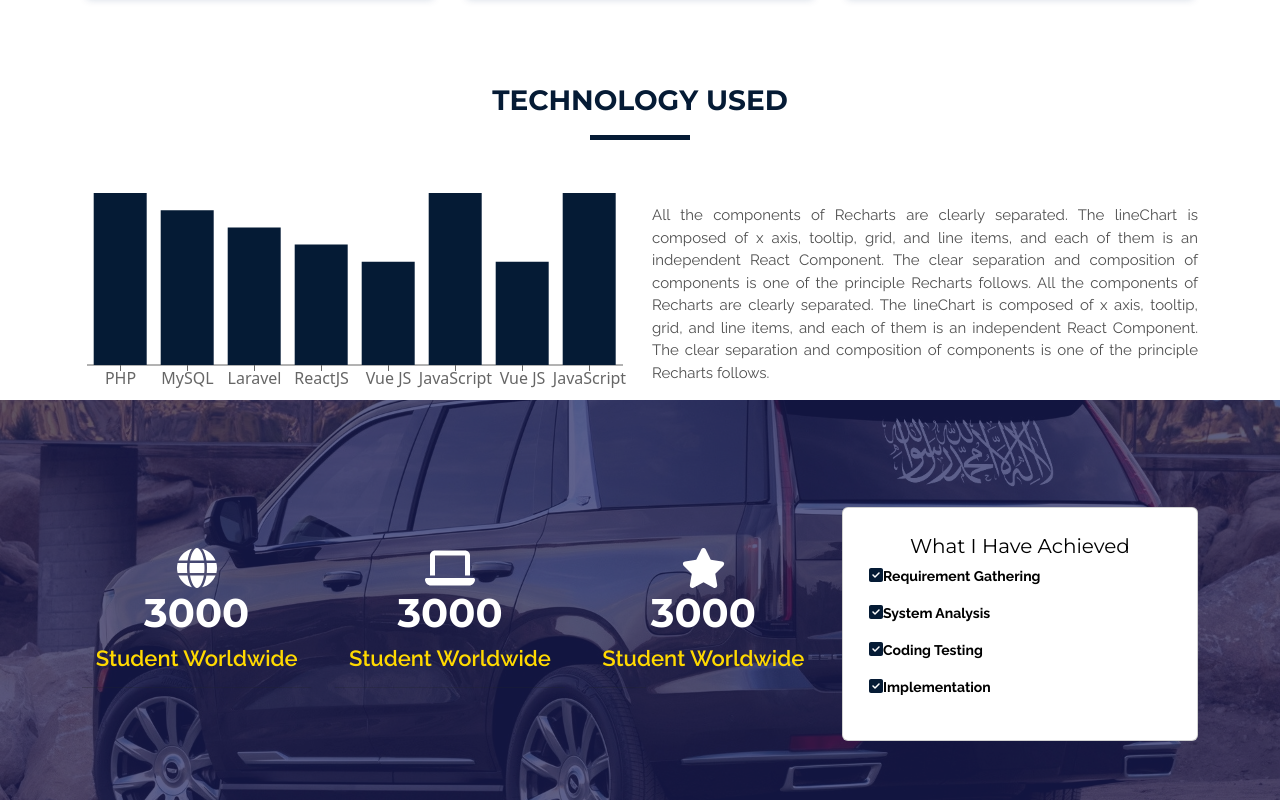
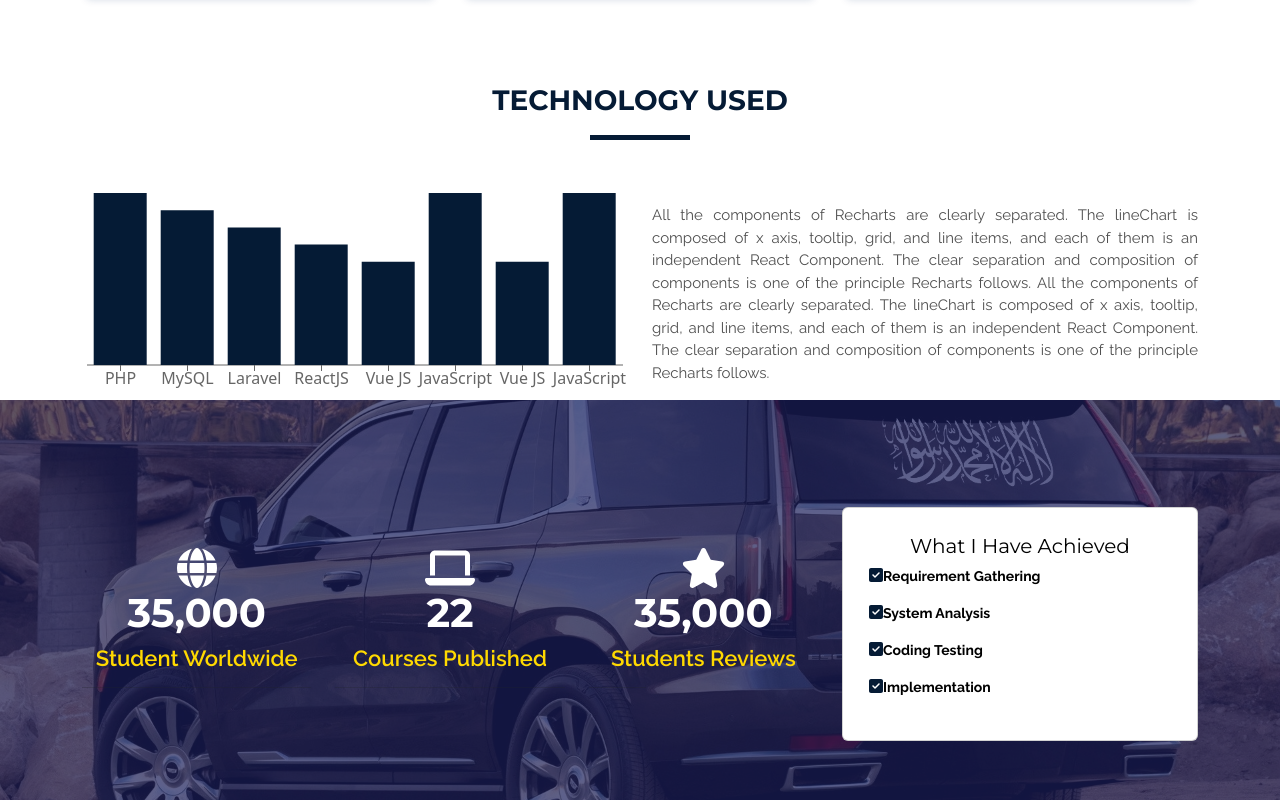
Before and after one commit to Bahrul-Rozak/Online-Learning-Rakyat, a React (Create React App) app: page / in a window 1280 px wide. Shown: the part 1092-1892 px from the top of the page. Built offline with nearby package versions, Linux system fonts and the light colour scheme.

Commit message:
Summary Component 5

```diff
--- a/package.json
+++ b/package.json
@@ -12,8 +12,10 @@
     "bootstrap": "^5.2.3",
     "react": "^18.2.0",
     "react-bootstrap": "^2.7.2",
+    "react-countup": "^6.4.1",
     "react-dom": "^18.2.0",
     "react-scripts": "5.0.1",
+    "react-visibility-sensor": "^5.1.1",
     "recharts": "^2.4.3",
     "web-vitals": "^2.1.4"
   },
--- a/src/components/Summary/Summary.jsx
+++ b/src/components/Summary/Summary.jsx
@@ -3,6 +3,8 @@ import React, { Component, Fragment } from "react";
 import { Card, Col, Container, Row } from "react-bootstrap";
 import { faCheckSquare } from "@fortawesome/free-solid-svg-icons";
 import { faGlobe, faLaptop, faStar } from "@fortawesome/free-solid-svg-icons";
+import CountUp from "react-countup";
+import VisibilitySensor from "react-visibility-sensor";
 
 class Summary extends Component {
   render() {
@@ -16,7 +18,15 @@ class Summary extends Component {
                   <Row className="countSection">
                     <Col>
                       <FontAwesomeIcon icon={faGlobe} className="iconProject" />
-                      <h1 className="countNumber">3000 </h1>
+                      <h1 className="countNumber">
+                        <CountUp start={0} end={35000} delay={0}>
+                          {({ countUpRef, start }) => (
+                            <VisibilitySensor onChange={start} delayedCall>
+                              <span ref={countUpRef} />
+                            </VisibilitySensor>
+                          )}
+                        </CountUp>
+                      </h1>
                       <h4 className="countTitle">Student Worldwide</h4>
                       <hr className="bg-white w-30 h-15" />
                     </Col>
@@ -26,15 +36,31 @@ class Summary extends Component {
                         icon={faLaptop}
                         className="iconProject"
                       />
-                      <h1 className="countNumber">3000 </h1>
-                      <h4 className="countTitle">Student Worldwide</h4>
+                      <h1 className="countNumber">
+                        <CountUp start={0} end={22} delay={0}>
+                          {({ countUpRef, start }) => (
+                            <VisibilitySensor onChange={start} delayedCall>
+                              <span ref={countUpRef} />
+                            </VisibilitySensor>
+                          )}
+                        </CountUp>
+                      </h1>
+                      <h4 className="countTitle">Courses Published</h4>
                       <hr className="bg-white w-30 h-15" />
                     </Col>
 
                     <Col>
                       <FontAwesomeIcon icon={faStar} className="iconProject" />
-                      <h1 className="countNumber">3000 </h1>
-                      <h4 className="countTitle">Student Worldwide</h4>
+                      <h1 className="countNumber">
+                        <CountUp start={0} end={35000} delay={0}>
+                          {({ countUpRef, start }) => (
+                            <VisibilitySensor onChange={start} delayedCall>
+                              <span ref={countUpRef} />
+                            </VisibilitySensor>
+                          )}
+                        </CountUp>
+                      </h1>
+                      <h4 className="countTitle">Students Reviews</h4>
                       <hr className="bg-white w-25 h-15" />
                     </Col>
                   </Row>
```
Also changed, not shown: 1 other file (tests, documents, lock files or other folders).
